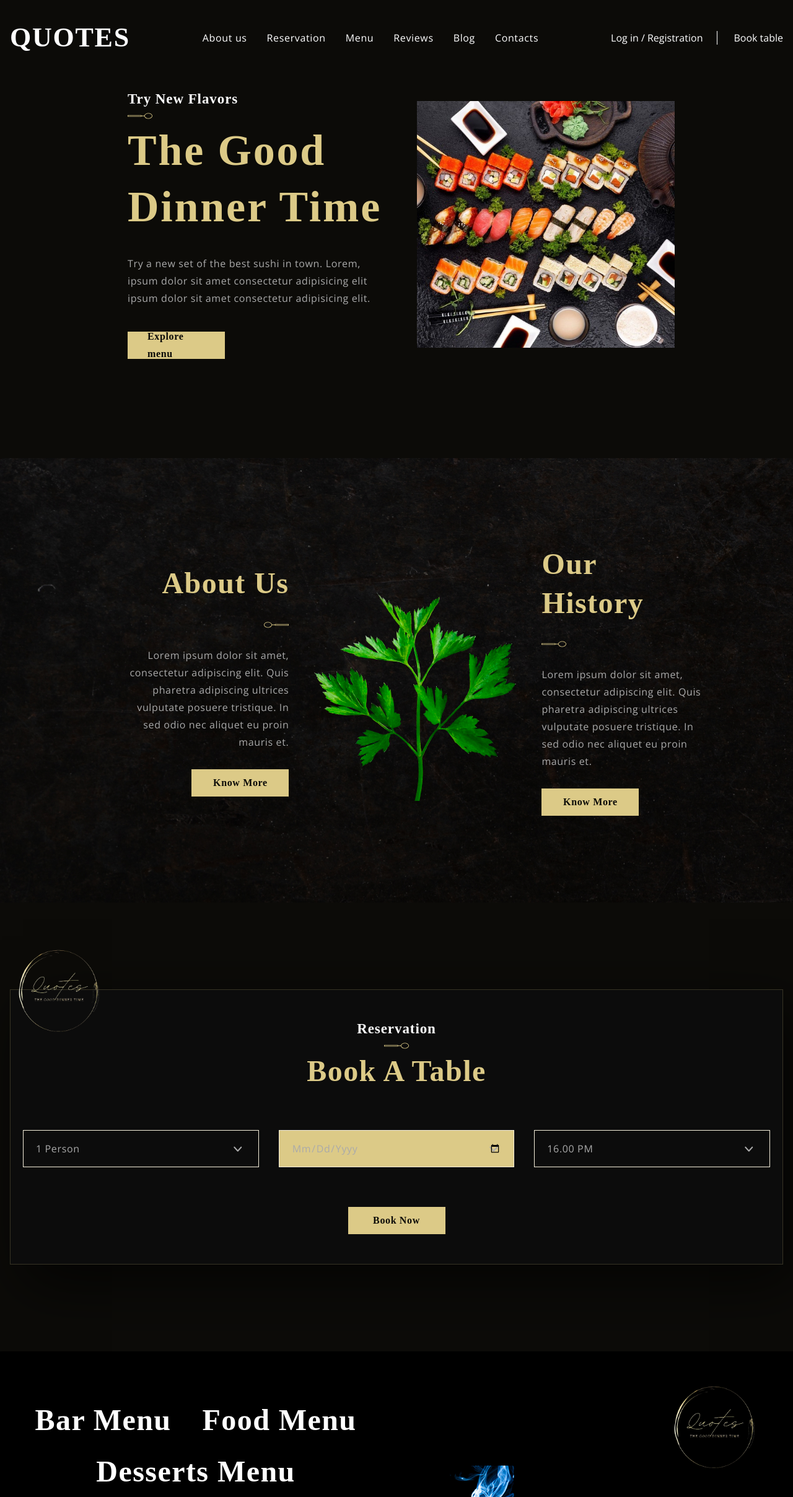
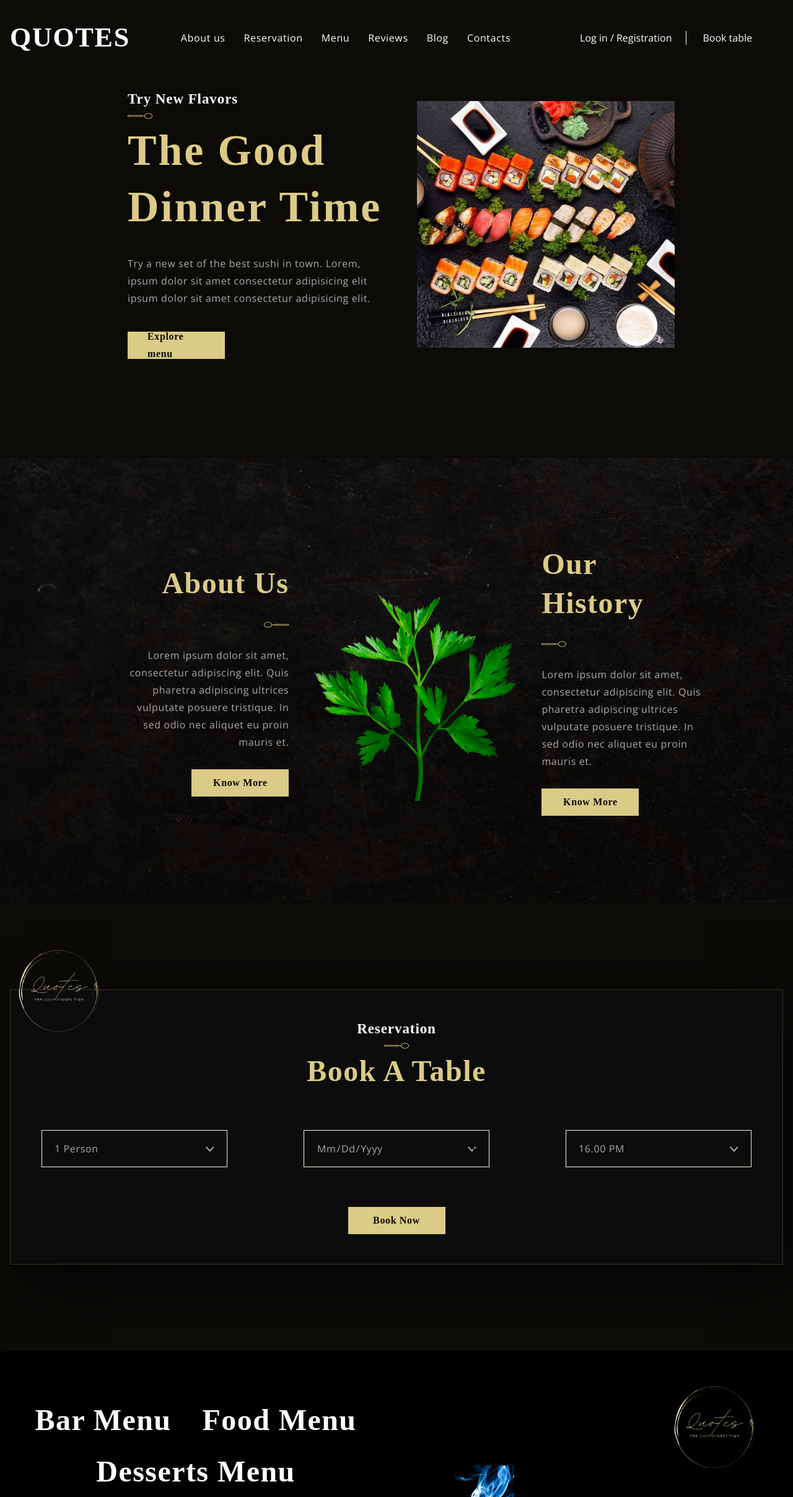
Before and after one commit to MarinaPorto/Quotes-cafe, a plain HTML site: page index.html in a window 1280 px wide. Shown: the top 2415 px of the page at 62% size. Drawn offline with nearby package versions, Linux system fonts and the light colour scheme; a web font is replaced by a local one.

Commit message:
fix: adaptive input date and gap

```diff
--- a/scss/style.scss
+++ b/scss/style.scss
@@ -126,13 +126,17 @@ body {
     flex-wrap: wrap;
     justify-content: center;
     align-items: center;
-    gap: 5px 32px;
+    //gap: 5px 32px;
     font-style: normal;
     font-weight: 400;
     font-size: 16px;
     line-height: 175%;
     letter-spacing: 0.04em;
     margin-right: 20px;
+  }
+
+  .menu__item {
+    margin-right: 30px;
   }
   .menu__link,
   .header__auth-link {
@@ -142,12 +146,13 @@ body {
     display: flex;
     justify-content: flex-end;
     flex-wrap: wrap;
-    gap: 5px 50px;
+    // gap: 5px 50px;
     align-self: stretch;
     align-items: center;
   }
   &__auth-item {
     position: relative;
+    margin-right: 50px;
     &:not(:last-child) {
       &::after {
         content: "";
@@ -409,10 +414,13 @@ body {
     box-shadow: 22px 30px 95px 1px rgba(0, 0, 0, 0.7);
   }
   &__items {
-    padding: 64px 0;
-    display: grid;
-    grid-template-columns: repeat(3, 1fr);
-    gap: 32px;
+    padding: 64px 30px;
+    // display: grid;
+    // grid-template-columns: repeat(3, 1fr);
+    // gap: 32px;
+    display: flex;
+    justify-content: space-between;
+    flex-wrap: wrap;
   }
   .form {
     background-color: #0c0c0c;
@@ -420,6 +428,7 @@ body {
     text-transform: capitalize;
     height: 60px;
     min-width: 300px;
+    //width: 100%;
     padding-left: 20px;
     padding-right: 20px;
     border: 1px solid #f5efdb;
@@ -430,10 +439,13 @@ body {
     background: url(../img/icons/select-arrow.svg) no-repeat 93% center;
   }
 
+  .form:not(:last-child) {
+    margin-right: 32px;
+  }
+
   input[type="date"] {
     color: $text-color;
-    min-width: 300px;
-    background-color: $title-color;
+
   }
 
   &__btn {
@@ -1072,6 +1084,16 @@ body {
   .blog__post {
     max-width: 43%;
   }
+
+  .reservations__items {
+    flex-direction: column;
+
+  }
+
+  .reservations .form:not(:last-child) {
+    margin-right: 0px;
+    margin-bottom: 22px;
+  }
 }
 
 @media screen and (max-width: 920px) {
@@ -1288,6 +1310,8 @@ body {
     &__link {
       font-size: 28px;
     }
+
+
   }
   .special-offers .container {
     padding-top: 40px;
@@ -1310,4 +1334,12 @@ body {
   .quote__subtitle {
     margin-bottom: 30px;
   }
+
+  .reservations__items {
+    padding: 64px 10px;
+  }
+  .reservations .form {
+    min-width: 260px;
+      }
+
 }
```
Also changed, not shown: scss/style.css, 1 other file.
